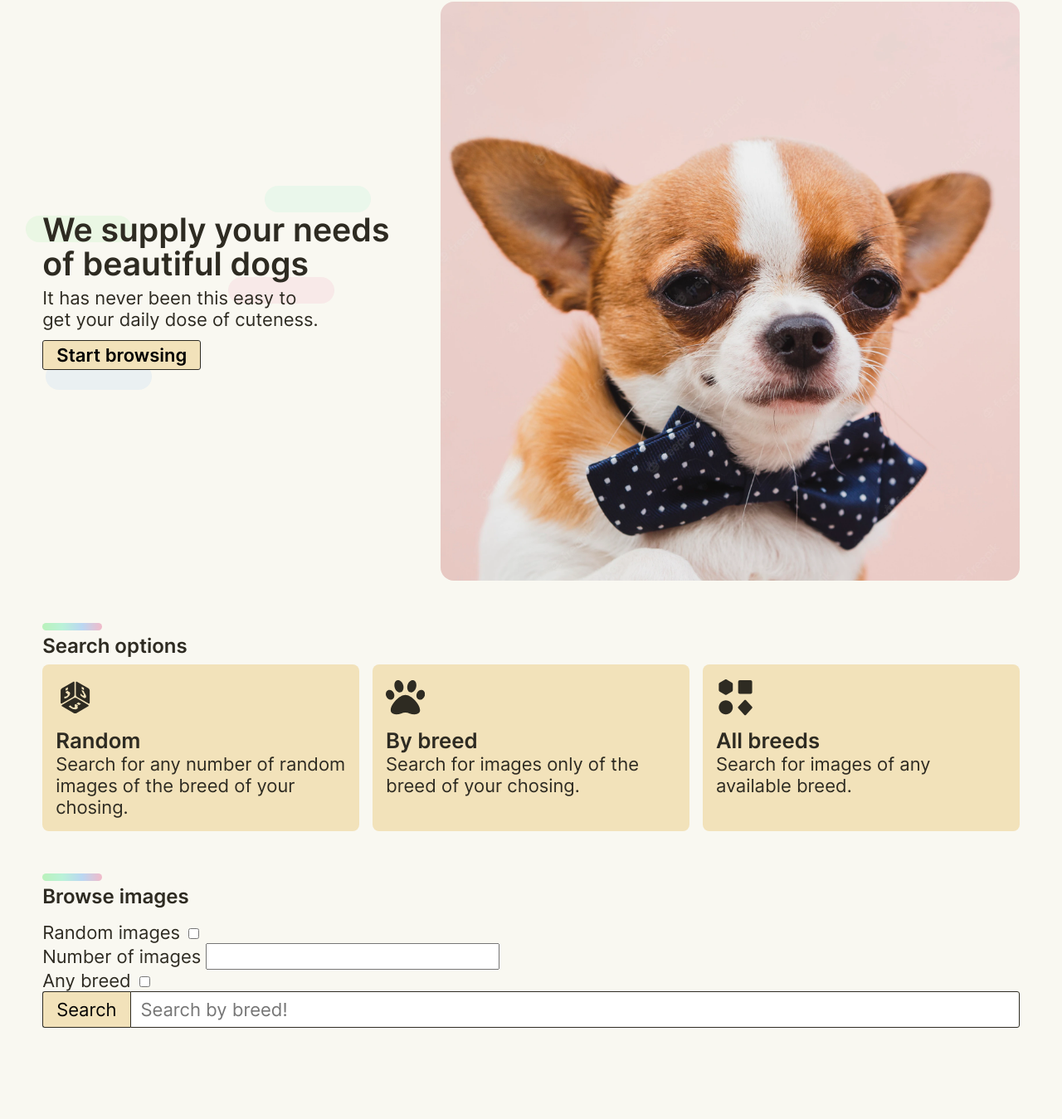
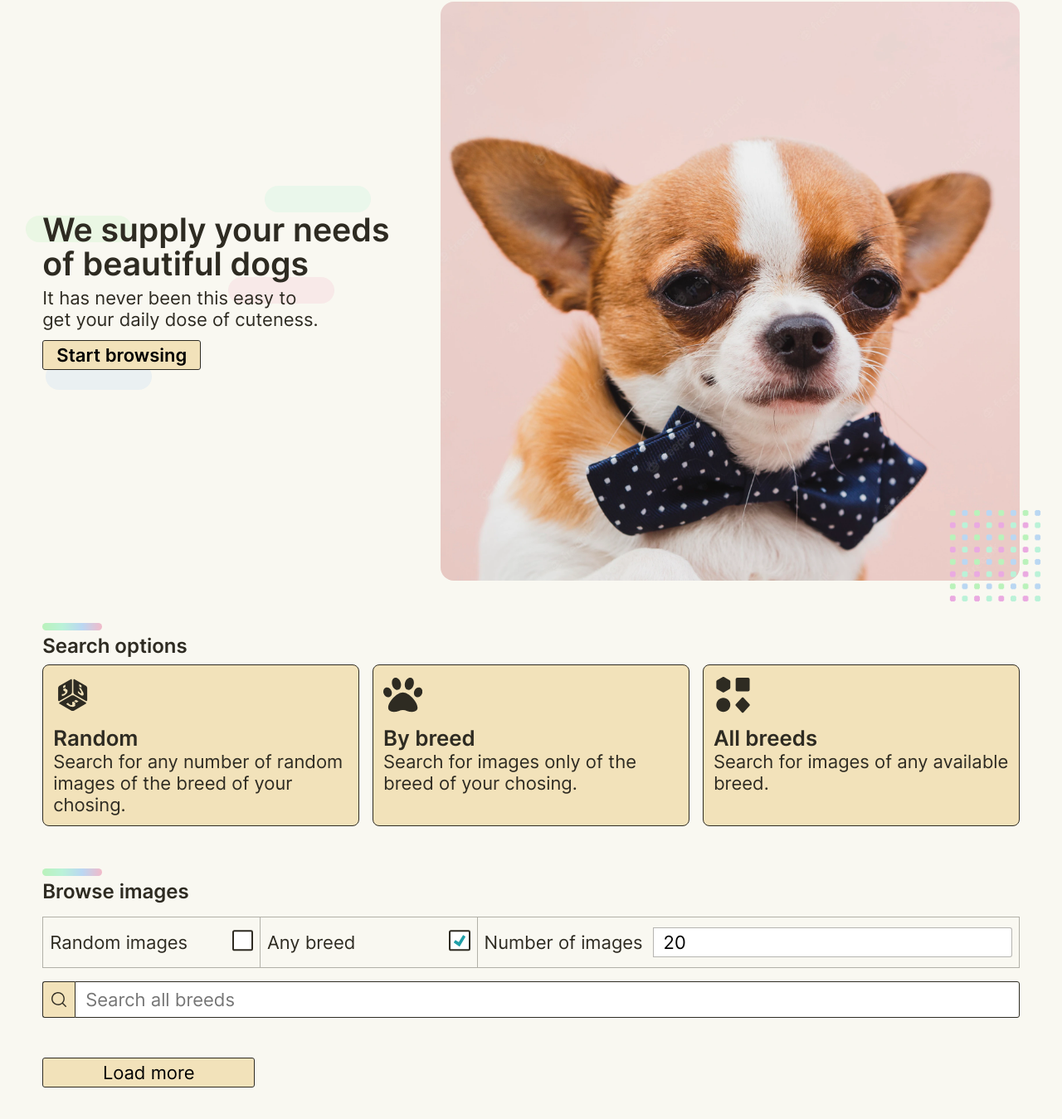
Before and after one commit to CZamora5/doggies, a website built with webpack: page src/template.html in a window 1280 px wide. Shown: the part 67-1416 px from the top of the page at 83% size. Built offline with nearby package versions, Linux system fonts and the light colour scheme; no server answers.

Commit message:
feat: include styles for the explore section

```diff
--- a/src/app/styles/components/browser.scss
+++ /dev/null
@@ -1,26 +0,0 @@
-@use "../mixins/" as mixins;
-
-.browser {
-  &__wrapper {
-    margin-top: 3rem;
-    min-height: 100vh;
-
-    @media screen and (min-width: 30rem) {
-      margin-top: 4rem;
-    }
-  }
-
-  &__title {
-    @include mixins.subtitle();
-  }
-
-  &__form {
-    margin-top: 1rem;
-
-    &__field {
-      margin: 0;
-      padding: 0;
-      border: none;
-    }
-  }
-}
--- /dev/null
+++ b/src/app/styles/components/explore.scss
@@ -0,0 +1,138 @@
+@use "../mixins/" as mixins;
+
+.explore {
+  &__wrapper {
+    margin-top: 3rem;
+    min-height: 100vh;
+
+    @media screen and (min-width: 30rem) {
+      margin-top: 4rem;
+    }
+  }
+
+  &__title {
+    @include mixins.subtitle();
+  }
+
+  &__form {
+    margin-top: 1rem;
+
+    &__field {
+      margin: 0;
+      padding: 0;
+      border: none;
+    }
+
+    &__number {
+      flex-wrap: wrap;
+
+      input {
+        width: 100%;
+        margin-top: 0.25rem;
+        padding: 0.25rem 1rem 0.25rem 0.75rem;
+        border: 1px solid var(--clr-black);
+        border-radius: 0 0.1875rem 0.1875rem 0;
+      }
+
+      @media screen and (min-width: 23.5rem) {
+        input {
+          margin-top: 0;
+          margin-left: 0.75rem;
+          flex: 1;
+        }
+      }
+    }
+
+    &__options {
+      --clr-black: rgba(46, 43, 34, 0.35);
+      display: grid;
+      width: 100%;
+
+      >* {
+        display: flex;
+        align-items: center;
+        padding: 0.375rem 0.3125rem;
+        border: 1px solid var(--clr-black);
+      }
+
+      > :not(:last-child) {
+        justify-content: space-between;
+        border-bottom: none;
+      }
+
+      @media screen and (min-width: 23.5rem) {
+        grid-template-columns: 1fr 1fr;
+
+        >* {
+          padding: 0.5rem 0.375rem;
+        }
+
+        > :first-child {
+          border-right: none;
+        }
+
+        > :last-child {
+          grid-column: 1 / 3;
+        }
+      }
+
+      @media screen and (min-width: 65rem) {
+        grid-template-columns: 2fr 2fr 5fr;
+
+        >* {
+          padding: 0.75rem 0.5rem;
+        }
+
+        > :not(:last-child) {
+          border-right: none;
+          border-bottom: 1px solid var(--clr-black);
+        }
+
+        > :last-child {
+          grid-column: 3 / 4;
+        }
+      }
+    }
+  }
+
+  &__button {
+    position: relative;
+    padding: 0.25rem 1rem;
+    width: 100%;
+    max-width: 16rem;
+    border: 1px solid var(--clr-black);
+    border-radius: 0.1875rem;
+    background-color: transparent;
+    cursor: pointer;
+
+    &.none {
+      display: none;
+    }
+
+    &::before {
+      content: "";
+      position: absolute;
+      inset: 0;
+      border-radius: inherit;
+      background-color: var(--clr-cream);
+      z-index: -1;
+      transition: opacity 450ms ease-out;
+    }
+
+    @media (hover: hover) {
+      &:hover {
+        &::before {
+          opacity: 0.7;
+          transition: opacity 250ms ease-in;
+        }
+      }
+    }
+
+    &--wrapper {
+      display: flex;
+      align-items: center;
+      justify-content: flex-start;
+      margin: 3rem 0;
+    }
+  }
+}
--- a/src/app/styles/components/hero.scss
+++ b/src/app/styles/components/hero.scss
@@ -92,6 +92,7 @@
     height: max(40vh, 16rem);
     max-height: 30rem;
     object-fit: cover;
+    border-radius: inherit;
   }
 
   &__content {
@@ -112,10 +113,36 @@
     }
 
     &--right {
+      position: relative;
       display: flex;
       margin: 0;
       padding: 0;
       width: 100%;
+
+      &::before {
+        --size: calc(var(--fs-hero) * 3);
+        content: "";
+        position: absolute;
+        bottom: calc(var(--size) * -0.25);
+        right: calc(var(--size) * -0.25);;
+        width: var(--size);
+        height: var(--size);
+        background-image:
+          radial-gradient(
+            circle at 25% 25%, var(--clr-green) 12.5%, transparent 12.5%
+          ),
+          radial-gradient(
+            circle at 75% 25%, var(--clr-blue) 12.5%, transparent 12.5%
+          ),
+          radial-gradient(
+            circle at 25% 75%, rgb(234, 170, 225) 12.5%, transparent 12.5%
+          ),
+          radial-gradient(
+            circle at 75% 75%, var(--clr-mint) 12.5%, transparent 12.5%
+          );
+        background-size: 25% 25%;
+        background-repeat: repeat;
+      }
     }
   }
 
@@ -143,7 +170,6 @@
 
       &--right {
         border-radius: 1rem;
-        overflow: hidden;
       }
     }
 
--- a/src/app/styles/components/index.scss
+++ b/src/app/styles/components/index.scss
@@ -1,5 +1,5 @@
-@forward "./search-bar.scss";
-@forward "./search-option.scss";
 @forward "./header.scss";
 @forward "./hero.scss";
-@forward "./browser.scss";
+@forward "./search-option.scss";
+@forward "./explore.scss";
+@forward "./search-bar.scss";
--- a/src/app/styles/components/search-bar.scss
+++ b/src/app/styles/components/search-bar.scss
@@ -1,14 +1,18 @@
 .search-bar {
   position: relative;
   display: flex;
+  margin-top: 1rem;
 
-  &__input {
-    width: 100%;
-    padding: 0.5rem 1.25rem 0.5rem 0.75rem;
-    border: 1px solid var(--clr-black);
-    border-radius: 0 0.1875rem 0.1875rem 0;
+  &:focus-within {
+    input {
+      border-radius: 0 0.1875rem 0 0;
+    }
 
-    &:focus+.search-bar__results {
+    button {
+      border-radius: 0.1875rem 0 0 0;
+    }
+
+    .search-bar__results {
       transition:
         opacity 550ms ease-in,
         transform 400ms ease-in;
@@ -17,14 +21,29 @@
     }
   }
 
+  &__input {
+    width: 100%;
+    padding: 0.5rem 1.25rem 0.5rem 0.75rem;
+    border: 1px solid var(--clr-black);
+    border-radius: 0 0.1875rem 0.1875rem 0;
+  }
+
   &__button {
     position: relative;
-    padding: 0.25rem 1rem;
+    display: flex;
+    align-items: center;
+    justify-content: center;
+    padding: 0.25rem 0.5rem;
     border: 1px solid var(--clr-black);
     border-right: none;
     border-radius: 0.1875rem 0 0 0.1875rem;
     background-color: transparent;
     cursor: pointer;
+
+    svg {
+      width: var(--fs-md);
+      height: auto;
+    }
 
     &::before {
       content: "";
@@ -54,18 +73,28 @@
     max-height: min(60vh, 16rem);
     overflow-y: auto;
     opacity: 0;
+    border-radius: 0 0 0.1875rem 0.1875rem;
+    border: 1px solid var(--clr-black);
+    border-top: none;
+    background-color: var(--clr-white);
     transform-origin: top center;
     transform: scaleY(0);
     transition:
       opacity 800ms ease-out,
       transform 1000ms ease-out;
+    z-index: 1;
 
-    &:focus-within {
-      transition:
-        opacity 550ms ease-in,
-        transform 400ms ease-in;
-      opacity: 1;
-      transform: scaleY(1);
+    &::-webkit-scrollbar {
+      width: 1rem;
+    }
+
+    &::-webkit-scrollbar-track {
+      --color: rgb(218 192 126 / 0.14);
+      background-color: var(--color);
+    }
+
+    &::-webkit-scrollbar-thumb {
+      background-color: var(--clr-cream);
     }
   }
 
--- a/src/app/styles/components/search-option.scss
+++ b/src/app/styles/components/search-option.scss
@@ -28,11 +28,11 @@
   }
 }
 
-
 .search-option {
-  padding: 1rem;
+  padding: 0.75rem;
   background-color: var(--clr-cream);
   border-radius: 0.5rem;
+  border: 1px solid var(--clr-black);
 
   &__icon svg {
     width: calc(var(--fs-hero) + 0.5rem);
--- a/src/app/styles/global/colors.scss
+++ b/src/app/styles/global/colors.scss
@@ -4,7 +4,7 @@
   --clr-blue: #BAD7F2;
   --clr-pink: #F2BAC9;
   --clr-cream: #F2E2BA;
-  --clr-dark-cream: #dac07e;
+  --clr-dark-cream: #DAC07E;
   --clr-black: #2E2B22;
   --clr-white: #f9f8f1;
 }
--- a/src/template.html
+++ b/src/template.html
@@ -92,28 +92,39 @@
         </div>
       </div>
     </section>
-    <section class="browser__wrapper container-p">
-      <h2 class="browser__title">Browse images</h2>
-      <form class="browser__form">
-        <fieldset class="browser__form__field">
-          <label for="random-checkbox">Random images</label>
-          <input type="checkbox" id="random-checkbox">
-        </fieldset>
-        <fieldset class="browser__form__field">
-          <label for="number-imgs-input">Number of images</label>
-          <input type="number" id="number-imgs-input">
-        </fieldset>
-        <fieldset class="browser__form__field">
-          <label for="any-breed-checkbox">Any breed</label>
-          <input type="checkbox" id="any-breed-checkbox">
-        </fieldset>
-        <fieldset class="search-bar browser__form__field">
-          <button class="search-bar__button">Search</button>
-          <input type="text" class="search-bar__input" placeholder="Search by breed!">
+    <section class="explore__wrapper container-p">
+      <h2 class="explore__title">Browse images</h2>
+      <form class="explore__form">
+        <div class="explore__form__options">
+          <fieldset class="explore__form__field explore__form__random">
+            <label for="random-checkbox">Random images</label>
+            <input class="checkbox" type="checkbox" id="random-checkbox">
+          </fieldset>
+          <fieldset class="explore__form__field explore__form__any">
+            <label for="any-breed-checkbox">Any breed</label>
+            <input class="checkbox" type="checkbox" id="any-breed-checkbox" checked>
+          </fieldset>
+          <fieldset class="explore__form__field explore__form__number">
+            <label for="number-imgs-input">Number of images</label>
+            <input type="number" min="1" value="20" id="number-imgs-input">
+          </fieldset>
+        </div>
+        <fieldset class="search-bar explore__form__field">
+          <button class="search-bar__button">
+            <svg width="64" height="64" viewBox="0 0 64 64" fill="none" xmlns="http://www.w3.org/2000/svg">
+              <path
+                d="M57.425 54.575L46.6 43.775C50.4205 39.2265 52.3375 33.3786 51.9512 27.451C51.5649 21.5234 48.9051 15.9738 44.5266 11.9596C40.148 7.94542 34.3888 5.77658 28.45 5.90543C22.5113 6.03428 16.8515 8.45087 12.6512 12.6512C8.45089 16.8515 6.0343 22.5113 5.90545 28.45C5.7766 34.3888 7.94545 40.148 11.9596 44.5266C15.9738 48.9051 21.5234 51.5649 27.451 51.9512C33.3786 52.3375 39.2265 50.4205 43.775 46.6L54.575 57.425C54.9573 57.7946 55.4683 58.0013 56 58.0013C56.5318 58.0013 57.0427 57.7946 57.425 57.425C57.8006 57.0458 58.0113 56.5337 58.0113 56C58.0113 55.4663 57.8006 54.9542 57.425 54.575V54.575ZM10 29C10 25.2422 11.1144 21.5687 13.2021 18.4442C15.2898 15.3196 18.2572 12.8844 21.729 11.4463C25.2008 10.0082 29.0211 9.63196 32.7067 10.3651C36.3924 11.0982 39.7778 12.9078 42.435 15.565C45.0922 18.2222 46.9018 21.6076 47.6349 25.2933C48.3681 28.9789 47.9918 32.7992 46.5537 36.271C45.1157 39.7428 42.6804 42.7102 39.5559 44.7979C36.4313 46.8857 32.7579 48 29 48C23.9629 47.9934 19.1341 45.9895 15.5723 42.4277C12.0105 38.866 10.0066 34.0371 10 29V29Z"
+                fill="#2E2B22" />
+            </svg>
+          </button>
+          <input type="text" class="search-bar__input" placeholder="Search all breeds">
           <div class="search-bar__results"></div>
         </fieldset>
       </form>
-      <div class="browser__grid"></div>
+      <div class="explore__grid"></div>
+      <div class="explore__button--wrapper">
+        <button class="explore__button">Load more</button>
+      </div>
     </section>
   </main>
 </body>
```
